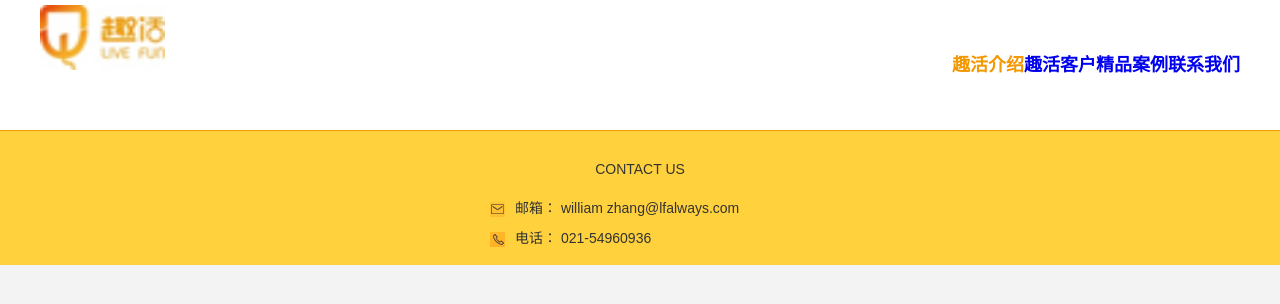
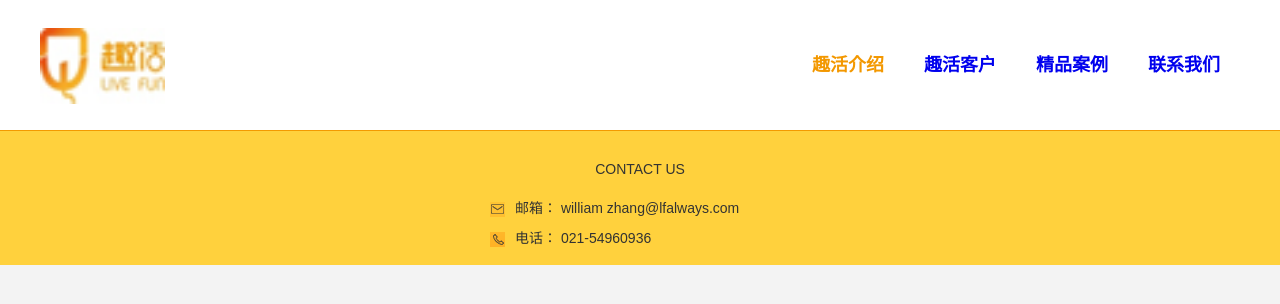
Before and after one commit to xiongmengying/QuHuo, a Vue app: page /intro#/intro in a window 1280 px wide. Shown: the top 304 px of the page. Built offline with nearby package versions, Linux system fonts and the light colour scheme.

Commit message:
头部修改

```diff
--- a/src/App.vue
+++ b/src/App.vue
@@ -50,6 +50,15 @@ body, div, span, header, footer, nav, section, aside, article, ul, dl, dt, dd, l
         outline: none;
     }
 }
+.clearfix:after {
+  content: "020";
+  display: block;
+  height: 0;
+  clear: both;
+}
+.clearfix {
+  zoom: 1;
+}
 
 img:not([src]) {
     visibility: hidden;
--- a/src/components/Index.vue
+++ b/src/components/Index.vue
@@ -2,14 +2,20 @@
   <div class="Index">
     <!-- 导航栏 -->
     <div class="navBar">
-      <div class="bar">
+      <div class="bar clearfix">
         <div class="logo">
           <img src="static/images/logo.jpg" />
         </div>
         <div class="nav">
-          <ul>
+          <ul class="clearfix">
             <li>
               <router-link to="/intro" active-class="selected">趣活介绍</router-link>
+              <!-- <ul>
+                <li><router-link to="/" active-class="selected">关于趣活</router-link></li>
+                <li><router-link to="/" active-class="selected">公司架构</router-link></li>
+                <li><router-link to="/" active-class="selected">关于趣活</router-link></li>
+                <li><router-link to="/" active-class="selected">关于趣活</router-link></li>
+              </ul> -->
             </li>
             <li><router-link to="/clients" active-class="selected">趣活客户</router-link></li>
             <li><router-link to="/case" active-class="selected">精品案例</router-link></li>
@@ -50,6 +56,7 @@ export default {
 
 <!-- Add "scoped" attribute to limit CSS to this component only -->
 <style lang="less" scoped>
+@heaH: 130px;
 .Index{
   .selected{
     color: #f39800;
@@ -66,7 +73,7 @@ export default {
     .bar{
       width: 1200px;
       margin: 0 auto;
-      .logo, .nav{
+      .logo{
         height: 130px;
         line-height: 130px;
       }
@@ -75,16 +82,25 @@ export default {
         img{
           display: inline-block;
           width: 125px;
-          height: 65px;
+          // height: 65px;
+          height: auto;
+          vertical-align: middle;
         }
       }
       .nav{
         float: right;
+        height:@heaH;
         ul{
           li{
             float: left;
             font-size: 18px;
             font-weight: bold;
+            height: @heaH;
+            line-height:  @heaH;
+            padding: 0 20px;
+            a{
+
+            }
           }
         }
       }
```
